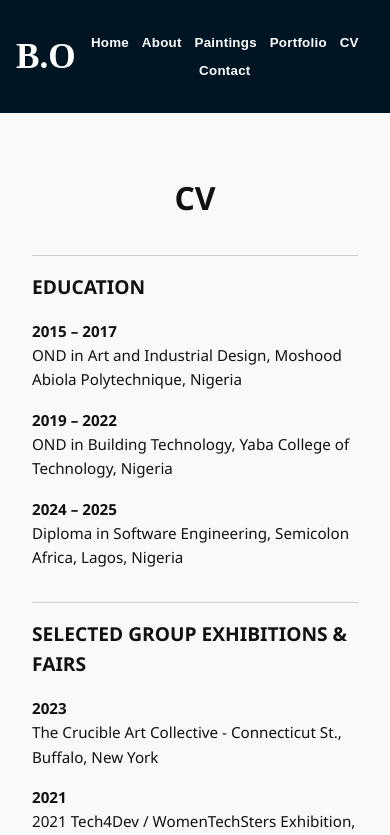
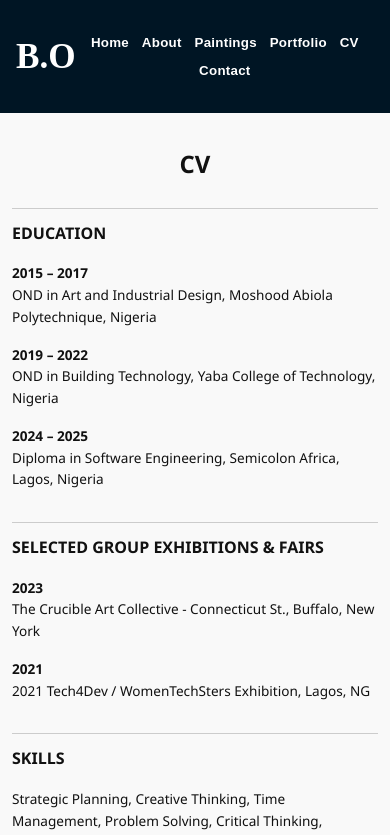
Before and after one commit to BabatundeOla1/Frontend-TheezyArt, a React (Vite) app: page /cv in a window 390 px wide. Shown: the top 835 px of the page. Built offline with nearby package versions, Linux system fonts and the light colour scheme.

Commit message:
Update on landing page and contact

```diff
--- a/src/component/CV.css
+++ b/src/component/CV.css
@@ -33,3 +33,36 @@
   margin-bottom: 1rem;
   font-size: 0.95rem;
 }
+
+/* Responsive adjustments */
+@media (max-width: 768px) {
+  .cv-container {
+    padding: 1rem;
+  }
+  .cv-title {
+    font-size: 1.75rem;
+    margin-bottom: 1.5rem;
+  }
+  .cv-section h3 {
+    font-size: 1.1rem;
+    padding-top: 0.75rem;
+  }
+  .cv-section p {
+    font-size: 0.9rem;
+  }
+}
+
+@media (max-width: 480px) {
+  .cv-container {
+    padding: 0.75rem;
+  }
+  .cv-title {
+    font-size: 1.5rem;
+  }
+  .cv-section h3 {
+    font-size: 1rem;
+  }
+  .cv-section p {
+    font-size: 0.85rem;
+  }
+}
--- a/src/component/Contact.jsx
+++ b/src/component/Contact.jsx
@@ -8,19 +8,19 @@ const Contact = () => {
   const heroStyle = { width: '100%', minHeight: '40vh', display: 'flex', alignItems: 'center', justifyContent: 'center', background: 'linear-gradient(180deg, rgba(0,0,0,0.55), rgba(0,0,0,0.55))', color: '#fff', textAlign: 'center' };
   const formSectionStyle = { backgroundColor: '#e6e6e6', padding: '3rem 1rem' };
   const formContainerStyle = { maxWidth: '980px', margin: '0 auto', backgroundColor: '#f7f7f7', borderRadius: '8px', padding: '2rem', boxShadow: '0 2px 10px rgba(0,0,0,0.08)' };
-  const formTitleStyle = { textAlign: 'center', marginBottom: '1.25rem', color: '#333', fontWeight: 600, fontSize: '1.25rem' };
-  const gridStyle = { display: 'grid', gridTemplateColumns: '1fr 1fr', gap: '1rem' };
+  const formTitleStyle = { textAlign: 'center', marginBottom: '1.25rem', color: '#333', fontWeight: 600, fontSize: 'clamp(1rem, 2.5vw, 1.25rem)' };
+  const gridStyle = { display: 'grid', gridTemplateColumns: 'repeat(auto-fit, minmax(220px, 1fr))', gap: '1rem' };
   const inputStyle = { width: '100%', padding: '0.9rem 1rem', borderRadius: '6px', border: '1px solid #d0d0d0', outline: 'none', fontSize: '1rem', backgroundColor: '#fff' };
   const textareaStyle = { ...inputStyle, minHeight: '140px', resize: 'vertical' };
   const sendBtnWrapStyle = { display: 'flex', justifyContent: 'center', marginTop: '1.25rem' };
-  const sendBtnStyle = { backgroundColor: '#333', color: '#fff', border: 'none', padding: '0.9rem 2rem', borderRadius: '6px', cursor: 'pointer', fontWeight: 600 };
-  const footerStyle = { backgroundColor: '#0b0b0b', color: '#fff', padding: '2.5rem 1rem' };
-  const footerGridStyle = { maxWidth: '1100px', margin: '0 auto', display: 'grid', gridTemplateColumns: '2fr 1.5fr 1.5fr 1.5fr', gap: '2rem', alignItems: 'start' };
+  const sendBtnStyle = { backgroundColor: '#001524', color: '#fff', border: 'none', padding: '0.9rem 2rem', borderRadius: '6px', cursor: 'pointer', fontWeight: 600 };
+  const footerStyle = { backgroundColor: '#001524', color: '#fff', padding: '2.5rem 1rem' };
+  const footerGridStyle = { maxWidth: '1100px', margin: '0 auto', display: 'grid', gridTemplateColumns: 'repeat(auto-fit, minmax(220px, 1fr))', gap: '2rem', alignItems: 'start' };
   const listStyle = { listStyle: 'none', padding: 0, margin: 0 };
 
   return (
     <div>
-      <section style={heroStyle}><h1 style={{ fontSize: '3rem', fontWeight: 700, letterSpacing: '0.5px' }}>Get In Touch</h1></section>
+      <section style={heroStyle}><h1 style={{ fontSize: 'clamp(2rem, 6vw, 3rem)', fontWeight: 700, letterSpacing: '0.5px' }}>Get In Touch</h1></section>
       <section style={formSectionStyle}>
         <div style={formContainerStyle}>
           <h3 style={formTitleStyle}>How can we help?</h3>
--- a/src/component/Portfolio.jsx
+++ b/src/component/Portfolio.jsx
@@ -2,9 +2,9 @@ import React from 'react';
 
 const Portfolio = () => {
   return (
-    <div style={{ padding: '2rem' }}>
-      <h2>Portfolio</h2>
-      <p>This page will display selected works and exhibitions.</p>
+    <div style={{ padding: 'clamp(0.75rem, 2.5vw, 2rem)' }}>
+      <h2 style={{ fontSize: 'clamp(1.25rem, 3vw, 2rem)', marginBottom: 'clamp(0.5rem, 2vw, 1rem)' }}>Portfolio</h2>
+      <p style={{ fontSize: 'clamp(0.95rem, 2.2vw, 1.1rem)', lineHeight: 1.6 }}>This page will display selected works and exhibitions.</p>
     </div>
   );
 };
```
Also changed, not shown: src/component/Navbar.module.css (+21 -0 lines).
